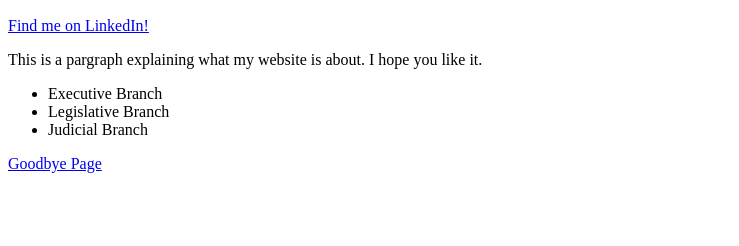
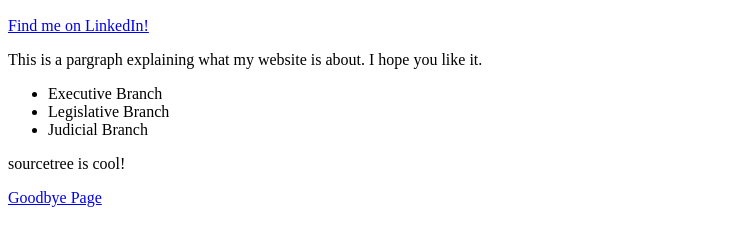
Before and after one commit to zainshahid/drew-simple-website, a plain HTML site: page index.html in a window 1280 px wide. Shown: the part 110-356 px from the top of the page, without its empty margins (0-739 px from the left). Drawn offline with Linux system fonts and the light colour scheme.

Commit message:
add sourcetree paragraph

```diff
--- a/index.html
+++ b/index.html
@@ -15,6 +15,7 @@
 	<li> Judicial Branch </li>
 </ul>
 
+<p> sourcetree is cool! </p>
 <a href="goodbye.html"> Goodbye Page </a>
 
 </body>
```
